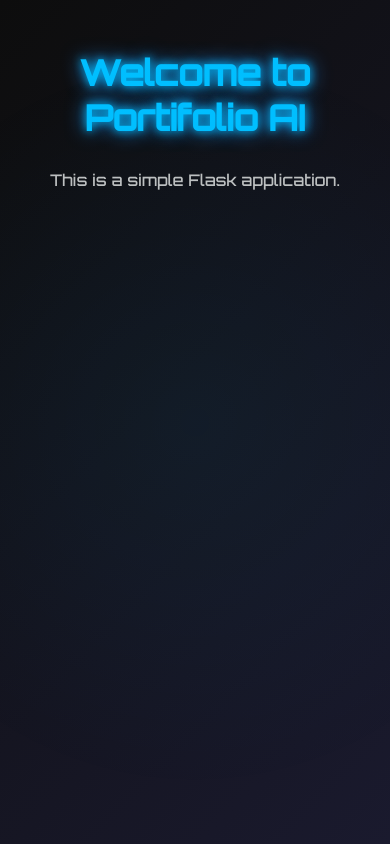
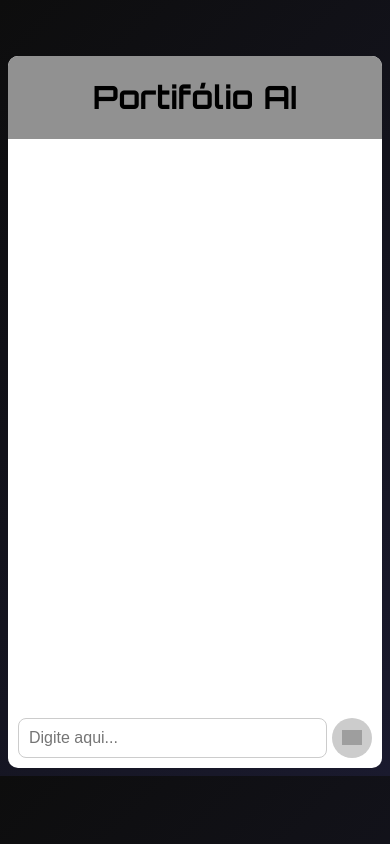
Before and after one commit to gzmoraes/Portifolio-AI, a Flask app: template temp/templates/index.html in a window 390 px wide. Run offline with Flask 3, Linux system fonts and the light colour scheme; the template is opened without the code that fills it, so the values that code supplies are empty; grey boxes are pictures that could not be loaded.

Commit message:
Criação do front-end para interação com a IA, incluindo layout responsivo e estilização (Inicial)
Co-authored-by: Gabriel Tazz <gabriel.oliveira.tazz@gmail.com>

```diff
--- a/temp/static/css/style.css
+++ b/temp/static/css/style.css
@@ -1,55 +1,67 @@
-/* Reset básico */
-* {
-    margin: 0;
-    padding: 0;
-    box-sizing: border-box;
+/* Fonte e fundo */
+body {
+    background: linear-gradient(135deg, #0d0d0d, #1a1a2e);
+    color: #e0e0e0;
+    display: flex;
+    justify-content: center;
+    height: 90vh;
 }
 
-/* Fonte e fundo */
-body {
-    font-family: 'Orbitron', sans-serif;
-    background: linear-gradient(135deg, #0d0d0d, #1a1a2e);
-    color: #e0e0e0;
-    min-height: 100vh;
-    padding: 50px 20px;
+.box-question{
+    background-color: #ffffff;
+    margin-top: 3rem;
+    /*margin-bottom: 3rem;*/
+    color: black;
+    display: flex;
+    flex-direction: column;
+    justify-content: space-between;
+    width: 1000px;
+    max-height: 800px;
+    border-radius: 10px;
     text-align: center;
-    overflow-x: hidden;
 }
 
-/* Título principal com azul neon */
-h1 {
-    font-size: 3rem;
-    color: #00bfff; /* Azul neon */
-    text-shadow: 0 0 10px #00bfff, 0 0 20px #1e90ff;
-    margin-bottom: 30px;
+.header {
+    background-color: rgb(145, 145, 145);
+    border-radius: 10px 10px 0 0;
+    font-family: 'Orbitron', sans-serif;
 }
 
-/* Parágrafos */
-p {
-    font-size: 1.2rem;
-    margin-bottom: 16px;
-    color: #c0c0c0;
+.footer {
+    /*background-color:rgb(145, 145, 145) ;
+    border-radius: 0 0 10px 10px;*/
+    display: flex;
+    align-items: center;
+    padding: 10px;
+    gap: 5px;
 }
 
-/* Efeito de fundo sutil */
-body::before {
-    content: '';
-    position: fixed;
-    top: 0;
-    left: 0;
-    width: 100%;
-    height: 100%;
-    background: radial-gradient(circle at center, rgba(0, 191, 255, 0.05) 0%, transparent 80%);
-    pointer-events: none;
+#message-input {
+    flex: 1;
+    padding: 10px;
+    font-size: 1rem;
+    border: 1px solid #ccc;
+    border-radius: 8px;
 }
 
-/* Responsivo */
-@media (max-width: 600px) {
-    h1 {
-        font-size: 2.2rem;
-    }
+#btn-submit {
+    border: none;
+    border-radius: 100px;
+    padding: 10px;
+    background-color: #ccc;
+    display: flex;
+    justify-content: center;
+    align-items: center;
+}
 
-    p {
-        font-size: 1rem;
-    }
+#btn-submit img {
+    width: 20px;
+    height: 20px;
+    object-fit: contain;
 }
+
+#btn-submit:hover {
+    background-color: gray;
+    cursor: pointer;
+    transition: .4s;
+}
--- a/temp/templates/index.html
+++ b/temp/templates/index.html
@@ -4,13 +4,24 @@
     <meta charset="UTF-8">
     <meta name="viewport" content="width=device-width, initial-scale=1.0">
     <title>AI-Portifolio</title>
-    <link rel="stylesheet" href="static/css/style.css">
-    <link href="https://fonts.googleapis.com/css2?family=Orbitron:wght@500&display=swap" rel="stylesheet">
+    <link rel="stylesheet" href="../static/css/style.css">
+    <head>
+    <link href="https://fonts.googleapis.com/css2?family=Orbitron:wght@500;700&display=swap" rel="stylesheet">
+</head>
 
 </head>
 <body>
-    <h1>Welcome to Portifolio AI</h1>
-    <p>This is a simple Flask application.</p>
-
+    <div class="box-question">
+        <div class="header">
+            <h1>Portifólio AI</h1>
+        </div>
+        <div class="historic">
+            <!--Historico da conversa-->
+        </div>
+        <div class="footer">
+            <input type="text" placeholder="Digite aqui..." id="message-input">
+            <button id="btn-submit"><img src="https://cdn-icons-png.flaticon.com/512/46/46076.png"></button>
+        </div>
+    </div>
 </body>
 </html>
```
